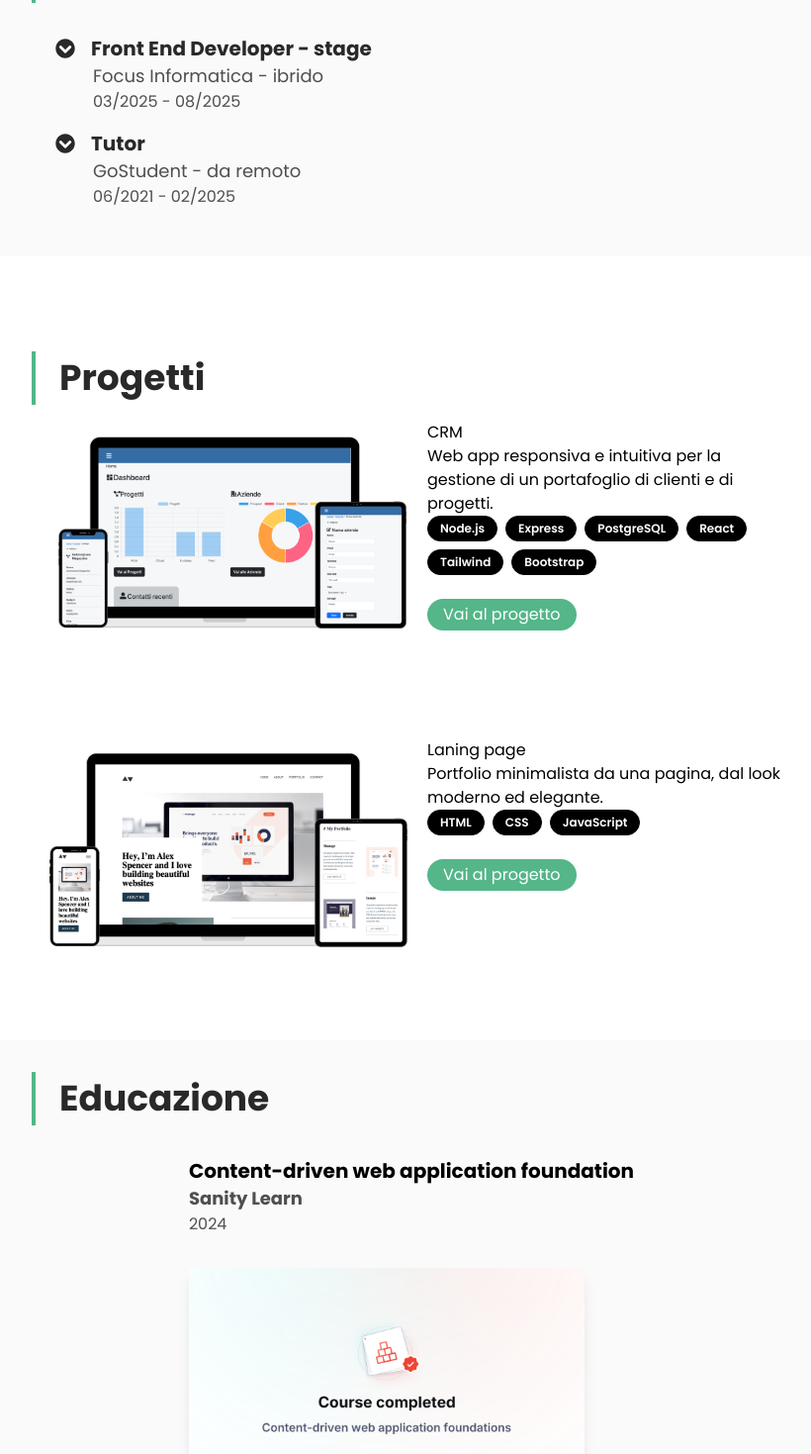
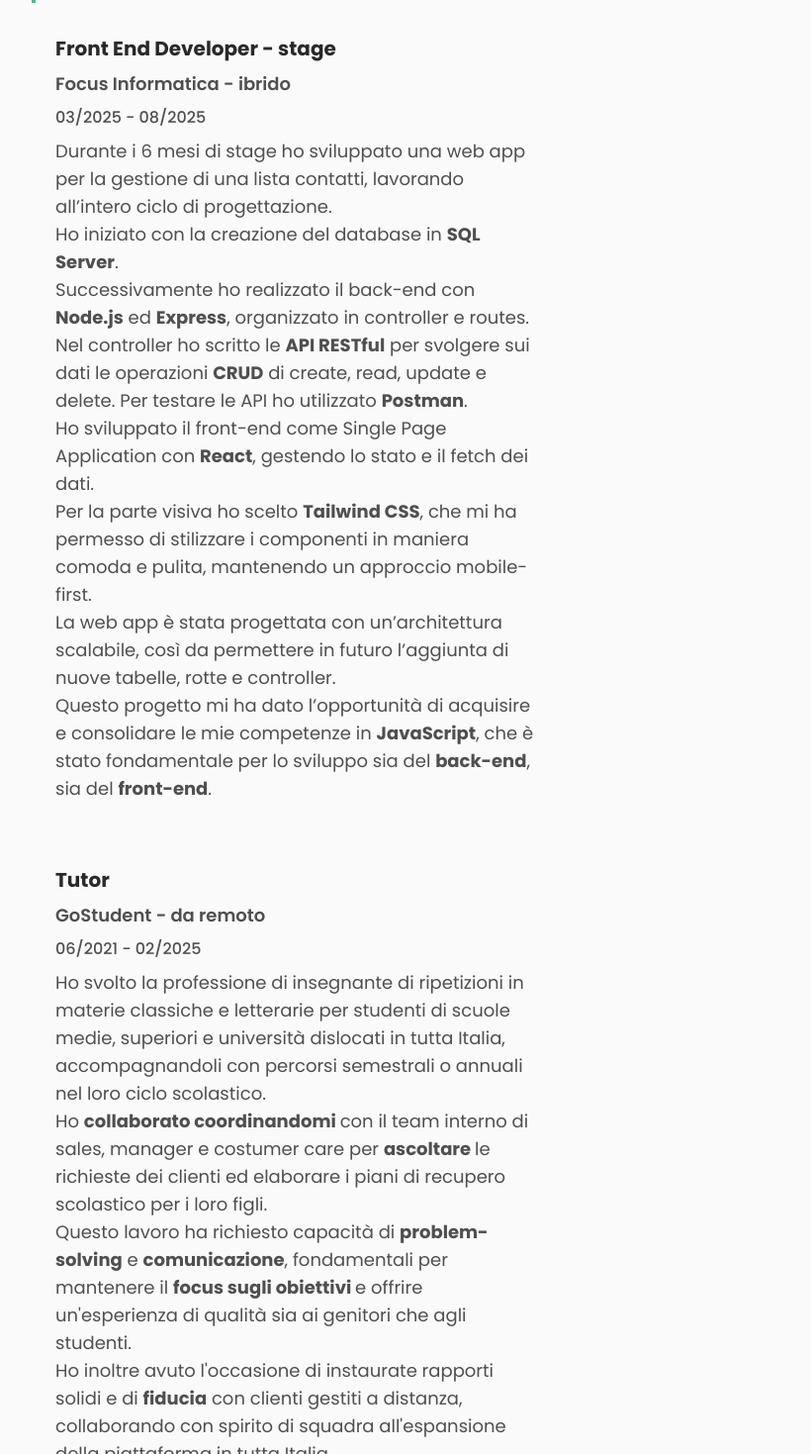
Before and after one commit to giuliadev95/giuliadev.com, a Next.js app: page / in a window 1280 px wide. Shown: the part 1501-2970 px from the top of the page at 99% size, without its empty margins (224-1044 px from the left). Built offline with nearby package versions, Linux system fonts and the light colour scheme.

Commit message:
Fix: Remove button for accordion, edit text

```diff
--- a/src/components/Experience.jsx
+++ b/src/components/Experience.jsx
@@ -1,19 +1,6 @@
 'use client'
-import { useState } from "react";
-import { FaChevronCircleDown, FaChevronCircleUp } from "react-icons/fa";
 
 export default function Experience() {
-
-    const [openJobDescription, setOpenJobDescription]= useState(false);
-    const [openSecondJobDescription, setOpenSecondJobDescription]= useState(false);
-
-    function handleClick(){
-        setOpenJobDescription(!openJobDescription)
-    }
-
-    function handleSecondClick(){
-        setOpenSecondJobDescription(!openSecondJobDescription)
-    }
 
     return(
         <>
@@ -25,60 +12,37 @@
                 <div className="max-w-[84rem] pr-4 lg:pr-16 xl:pr-64 self-start">
 
                     {/* Focus Informatica */ }
-                    <div className="text-darkGrey  pl-6 self-start mb-4">
-                        <div className= "flex items-center justify-start gap-4 ">
-                            <button
-                                className="hover:cursor-pointer"
-
-                                onClick={() => {
-                                    handleClick();
-                                    console.log('State:', openJobDescription);
-                                }}
-                            >
-                                {/** Icon: Up to open, Down to close */}
-                                {openJobDescription? (
-                                    <FaChevronCircleUp size={"20px"}/>
-                                ): (
-                                    <FaChevronCircleDown size={"20px"}/>
-                                )}
-                            </button>
+                    <div className="text-darkGrey  pl-6 self-start mb-[4rem]">
+                        <div className= "flex flex-col items-start justify-start gap-2 mb-2">
 
                             {/** Job title */}
                             <p className="font-bold text-xl">
                                 Front End Developer - stage
                             </p>
-                        </div>
 
                             {/** Company name */}
-                        <p className="text-lightGrey text-lg ml-[38px]">
+                            <p className="text-lightGrey text-lg font-semibold">
                                 Focus Informatica - ibrido
                             </p>
 
                             {/** Date */}
-                        <p className="text-lightGrey text-normal ml-[38px]">
+                            <p className="text-lightGrey text-normal font-medium">
                                 03/2025 - 08/2025
                             </p>
+                        </div>
 
                         {/** Job description */}
-                        <div
-                            className={`
-                                overflow-hidden transition-all duration-700 ease-in-out
-                                ${openJobDescription ? "max-h-[1000px] opacity-100" : "max-h-0 opacity-0"}
-                                ml-[38px]
-                            `}
-                        >
                         <p className="text-base md:text-lg font-normal text-lightGrey leading-relaxed">
                             Durante i 6 mesi di stage ho sviluppato una web app per la gestione di una lista contatti,
                             lavorando all’intero ciclo di progettazione.
                             <br/><br className="md:hidden"/>
-                                Ho iniziato con la creazione del database in <strong>SQL Server</strong>, creando le tabelle e le relazioni.
+                            Ho iniziato con la creazione del database in <strong>SQL Server</strong>.
                             <br/>
                             Successivamente ho realizzato il back-end con <strong>Node.js</strong> ed <strong>Express</strong>, organizzato in controller e routes.
                             Nel controller ho scritto le <strong>API RESTful</strong> per svolgere sui dati le operazioni <strong>CRUD</strong> di create, read, update e delete.
                             Per testare le API ho utilizzato <strong>Postman</strong>.
                             <br/><br className="md:hidden"/>
-                                Ho sviluppato il front-end come Single Page Application con <strong>React</strong>, gestendo lo stato tramite useState
-                                e il fetch dei dati tramite useEffect con la libreria axios.
+                            Ho sviluppato il front-end come Single Page Application con <strong>React</strong>, gestendo lo stato e il fetch dei dati.
                             <br/>
                             Per la parte visiva ho scelto <strong>Tailwind CSS</strong>, che mi ha permesso di stilizzare i componenti in maniera comoda e pulita,
                             mantenendo un approccio mobile-first.
@@ -86,73 +50,47 @@
                             La web app è stata progettata con un’architettura scalabile, così da permettere in futuro l’aggiunta di nuove tabelle, rotte e controller.
                             <br/>
                             Questo progetto mi ha dato l’opportunità di acquisire e consolidare le mie competenze in <strong>JavaScript</strong>, che è stato fondamentale per
-                                lo sviluppo sia del back-end, sia del front-end.
+                            lo sviluppo sia del <strong>back-end</strong>, sia del <strong>front-end</strong>.
                         </p>
-
-                        </div>
                     </div>
 
                 {/* GoStudent */ }
-                    <div className="text-darkGrey  pl-6 self-start mb-4">
-                        <div className= "flex items-center justify-start gap-4 ">
-                            <button
-                                className="hover:cursor-pointer"
-
-                                onClick={() => {
-                                    handleSecondClick();
-                                    console.log('State:', openSecondJobDescription);
-                                }}
-                            >
-                                {/** Icon: Up to open, Down to close */}
-                                {openSecondJobDescription? (
-                                    <FaChevronCircleUp size={"20px"}/>
-                                ): (
-                                    <FaChevronCircleDown size={"20px"}/>
-                                )}
-                            </button>
-
+                    <div className="text-darkGrey  pl-6 self-start mb-[4rem]">
+                        <div className= "flex flex-col items-start justify-start gap-2 mb-2">
                             {/** Job title */}
                             <p className="font-bold text-xl">
                                 Tutor
                             </p>
-                        </div>
 
                             {/** Company name */}
-                        <p className="text-lightGrey text-lg ml-[38px]">
+                            <p className="text-lightGrey text-lg font-semibold">
                                 GoStudent - da remoto
                             </p>
 
                             {/** Date */}
-                        <p className="text-lightGrey text-normal ml-[38px]">
+                            <p className="text-lightGrey text-normal font-medium">
                                 06/2021 - 02/2025
                             </p>
+                        </div>
 
                         {/** Job description */}
-                        <div
-                            className={`
-                                overflow-hidden transition-all duration-700 ease-in-out
-                                ${openSecondJobDescription ? "max-h-[1000px] opacity-100" : "max-h-0 opacity-0"}
-                                ml-[38px]
-                            `}
-                        >
                         <p className="text-base md:text-lg font-normal text-lightGrey leading-relaxed">
                             Ho svolto la professione di insegnante di ripetizioni in materie classiche e letterarie per studenti di scuole medie,
-                                superiori e università dislocati in Italia, accompagnandoli con percorsi semestrali o annuali nel loro
+                            superiori e università dislocati in tutta Italia, accompagnandoli con percorsi semestrali o annuali nel loro
                             ciclo scolastico.
                             <br/>
                             <br className="md:hidden"/>
-                                Mi sono coordinata con il team interno di sales, manager e costumer care per ascoltare
+                            Ho <strong>collaborato coordinandomi </strong> con il team interno di sales, manager e costumer care per <strong>ascoltare </strong>
                              le richieste dei clienti ed elaborare i piani di recupero scolastico per i loro figli.
                             <br/>
                             <br className="md:hidden"/>
-                                Questo lavoro ha richiesto capacità di problem-solving e comunicazione, fondamentali per mantenere
-                                il focus sugli obiettivi e offrire un&apos;esperienza di qualità sia ai genitori che agli studenti.
+                            Questo lavoro ha richiesto capacità di <strong>problem-solving</strong> e <strong>comunicazione</strong>, fondamentali per mantenere
+                            il <strong>focus sugli obiettivi </strong> e offrire un&apos;esperienza di qualità sia ai genitori che agli studenti.
                             <br/>
                             <br className="md:hidden"/>
-                                Ho inoltre avuto l&apos;occasione di instaurate rapporti solidi e di fiducia con clienti gestiti a distanza,
+                            Ho inoltre avuto l&apos;occasione di instaurate rapporti solidi e di <strong>fiducia</strong> con clienti gestiti a distanza,
                             collaborando con spirito di squadra all&apos;espansione della piattaforma in tutta Italia.
                         </p>
-                        </div>
                     </div>
                 </div>
             </section>
```
Lines whose indentation alone changed are shown as unchanged.
